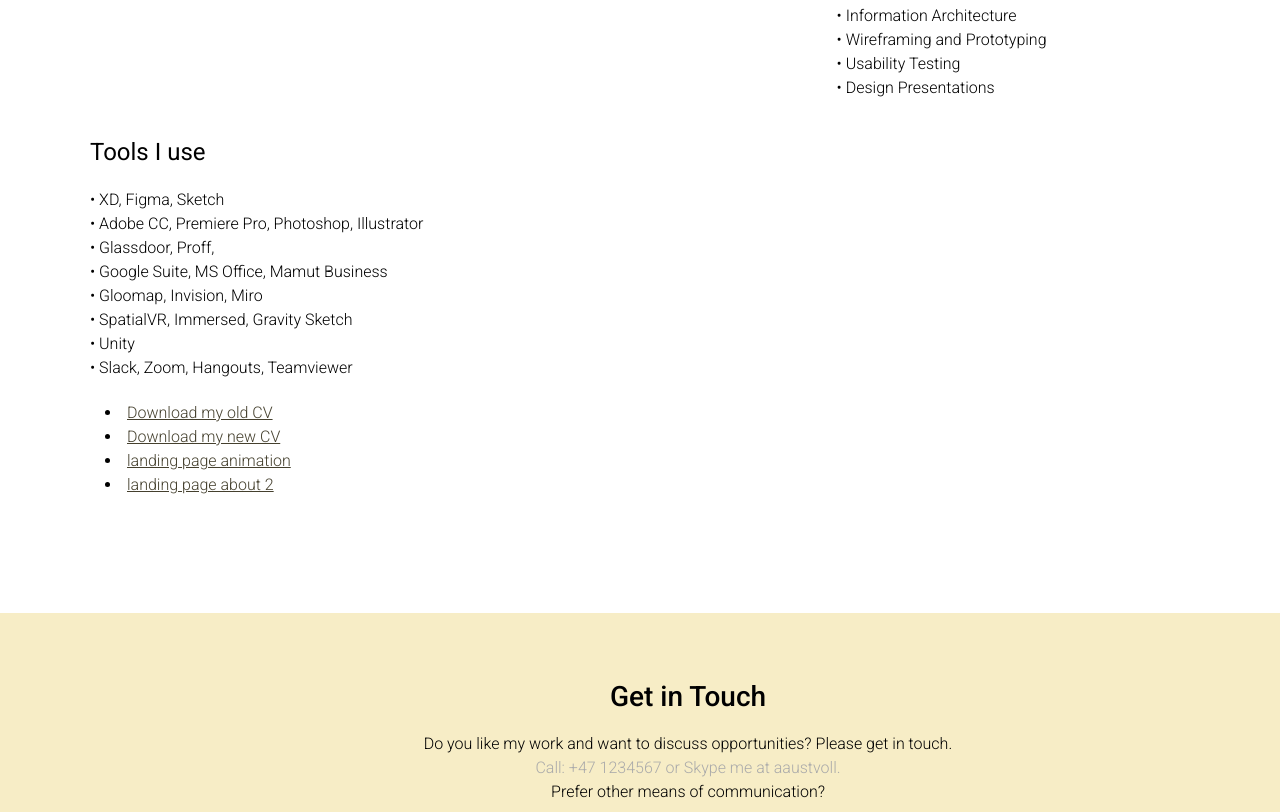
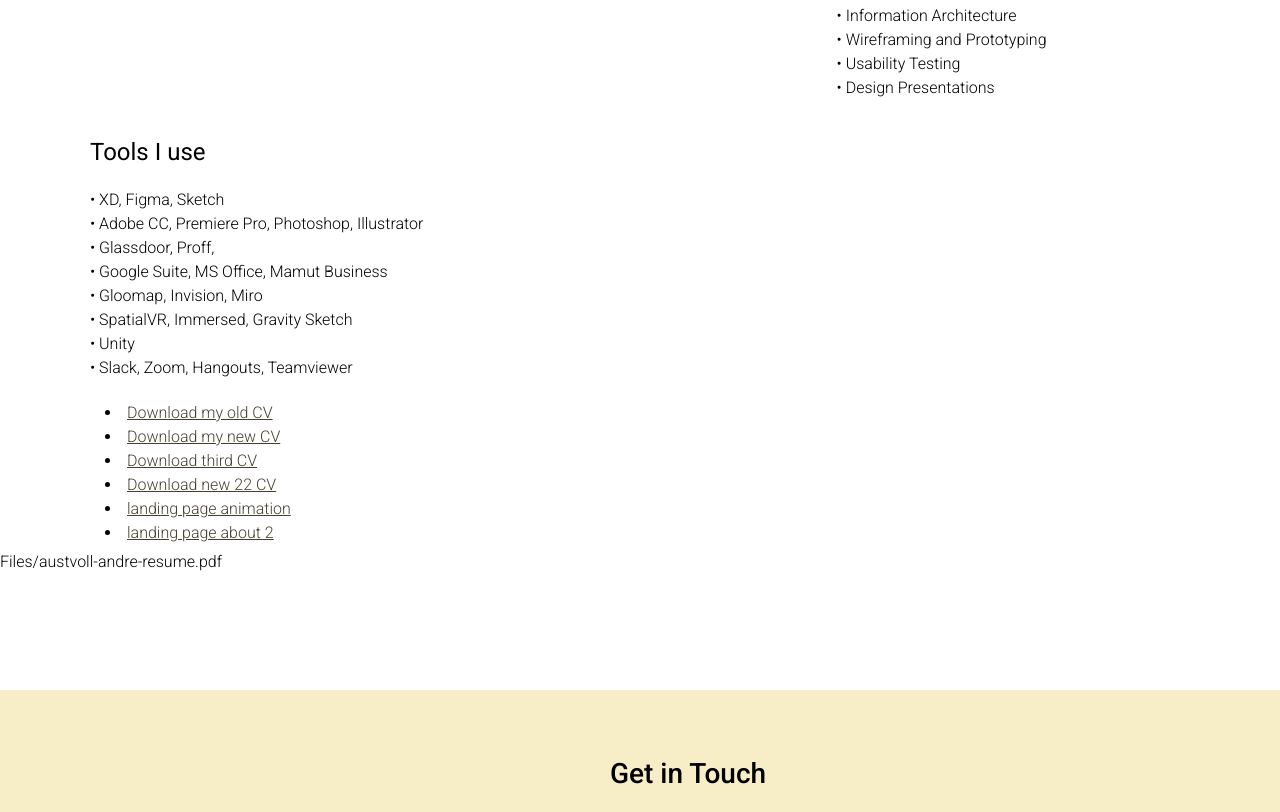
Before and after one commit to aaustvoll/Portfolio-Site-Andre-Austvoll, a plain HTML site: page about.html in a window 1280 px wide. Shown: the part 1639-2451 px from the top of the page. Drawn offline with nearby package versions, Linux system fonts and the light colour scheme.

Commit message:
third  and 22 cv

```diff
--- a/about.html
+++ b/about.html
@@ -107,11 +107,14 @@
 		<div class="links">
 			<li><a href="files/andre-austvoll-resume060721.pdf" download>Download my old CV</a>
 			<li><a href="files/austvoll-andre-resume.pdf" download>Download my new CV</a>
+				<br>
+				<li><a href="Files/austvoll-andre-resume.pdf" download>Download third CV</a>
+					<li><a href="Files/austvoll-andre-resume-22.pdf" download>Download new 22 CV</a>
 			<li><a href="animation.html">landing page animation</a>
 			<li><a href="about2.html">landing page about 2</a>
 	</div>
 
-
+Files/austvoll-andre-resume.pdf
 	</main>
 
 	<p>
```
Also changed, not shown: 1 other file.
